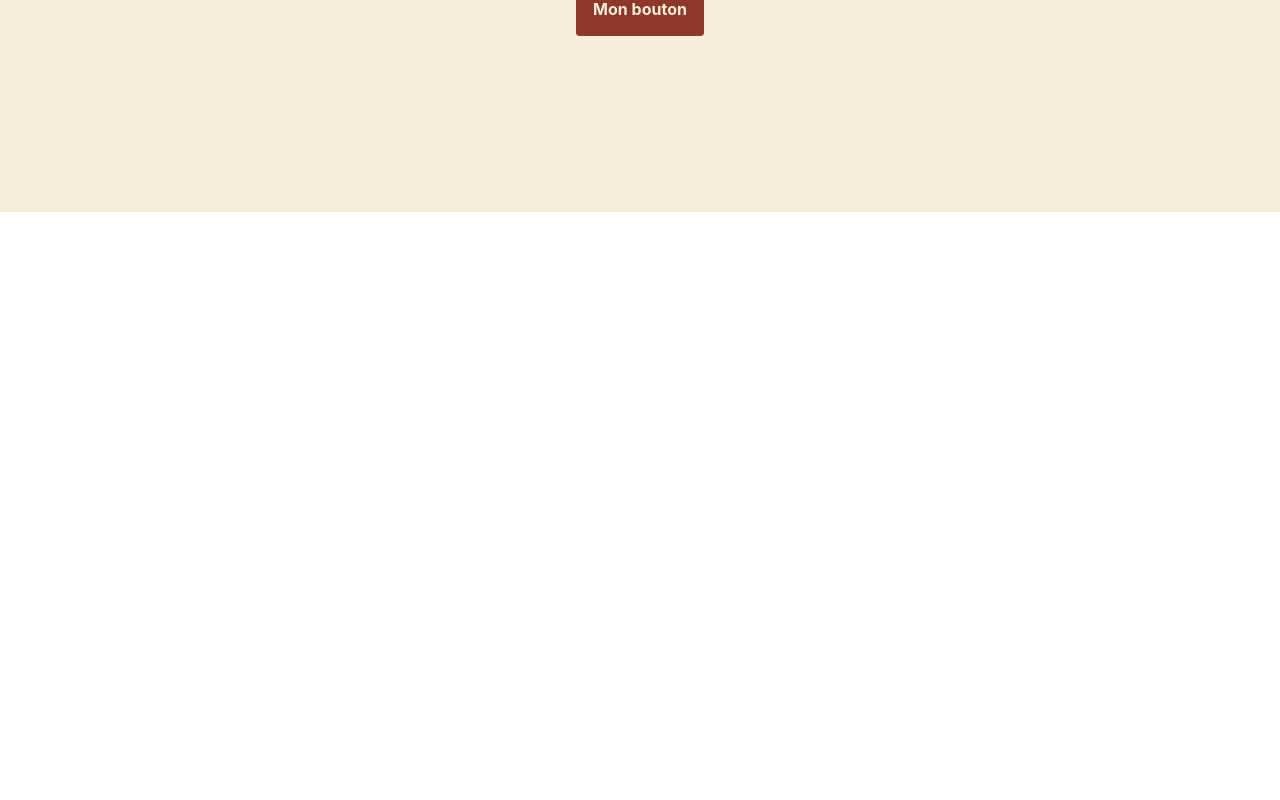
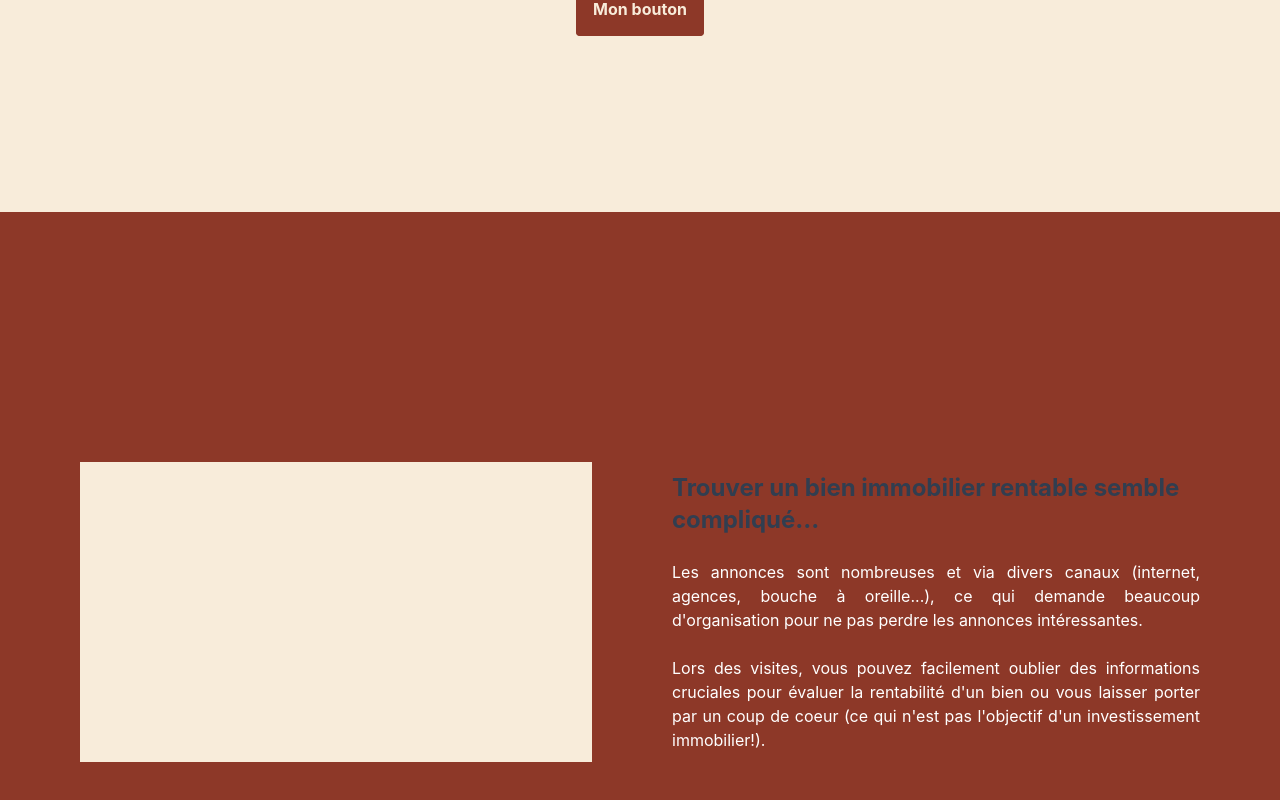
Before and after one commit to ophelie-gaudin/Immotep_front_react, a React (Create React App) app: page / in a window 1280 px wide. Shown: the part 1412-2212 px from the top of the page. Before the commit the page ends 1624 px from the top, so only its background shows below. Built offline with nearby package versions, Linux system fonts and the light colour scheme.

Commit message:
add text1 section

```diff
--- a/src/HomePage.jsx
+++ b/src/HomePage.jsx
@@ -127,6 +127,36 @@ export default function HomePage() {
       <%end%> */}
         </div>
       </section>
+
+      <section className="min-h-[100vh] bg-oraange  flex justify-center items-center p-12">
+        <div className="container flex items-center justify-between flex-wrap md:flex-nowrap">
+          <div className="mb-8 md:mb-0 md:w-1/2 mx-8">
+            <div className="frame">
+              <div data-aos="zoom-out-right">
+                {/* <%= image_tag 'decohome.jpg', :style=>'width:100%' %> */}
+              </div>
+              <div className="bg-whiite w-[40vw] h-[300px]"></div>
+            </div>
+          </div>
+
+          <div className=" md:w-1/2 mx-8">
+            <h2 className="font-bold text-2xl text-greey">
+              Trouver un bien immobilier rentable semble compliqué...
+            </h2>
+            <p className="text-white text-justify mt-6">
+              Les annonces sont nombreuses et via divers canaux (internet,
+              agences, bouche à oreille...), ce qui demande beaucoup
+              d'organisation pour ne pas perdre les annonces intéressantes.
+              <br />
+              <br />
+              Lors des visites, vous pouvez facilement oublier des informations
+              cruciales pour évaluer la rentabilité d'un bien ou vous laisser
+              porter par un coup de coeur (ce qui n'est pas l'objectif d'un
+              investissement immobilier!).
+            </p>
+          </div>
+        </div>
+      </section>
     </div>
   );
 }
```
